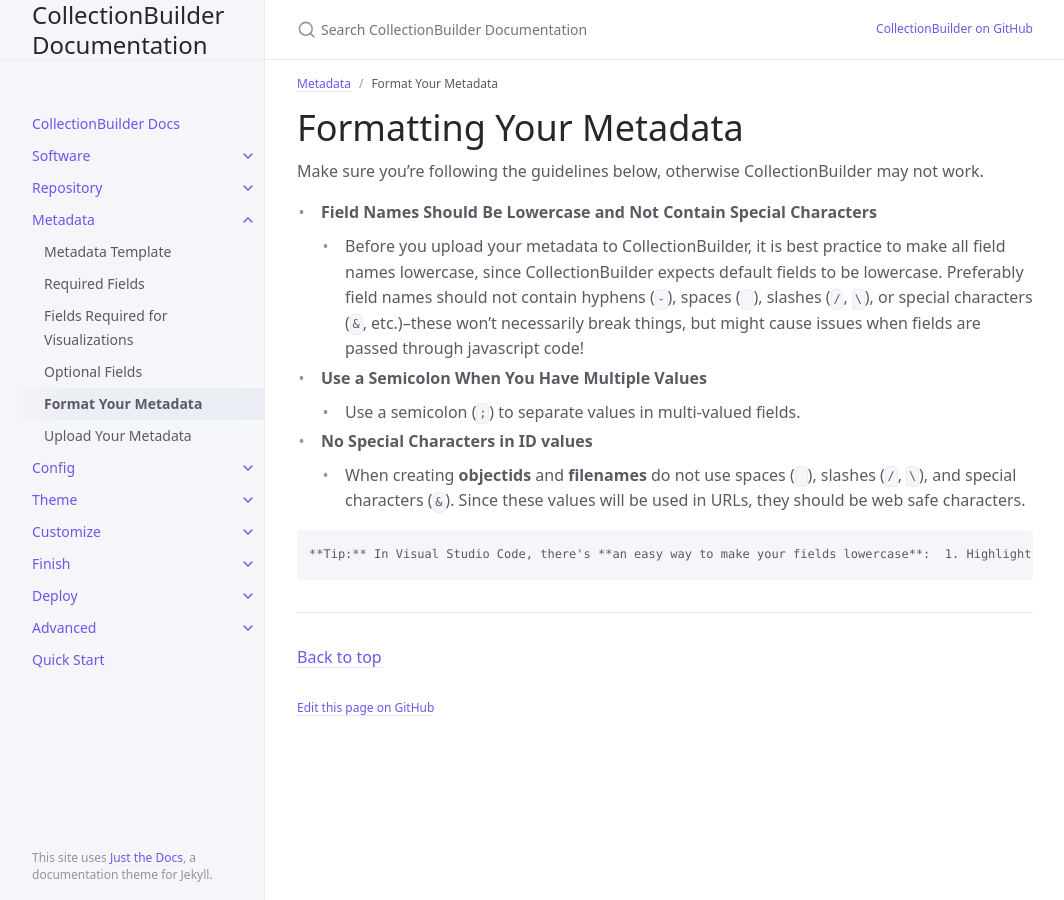
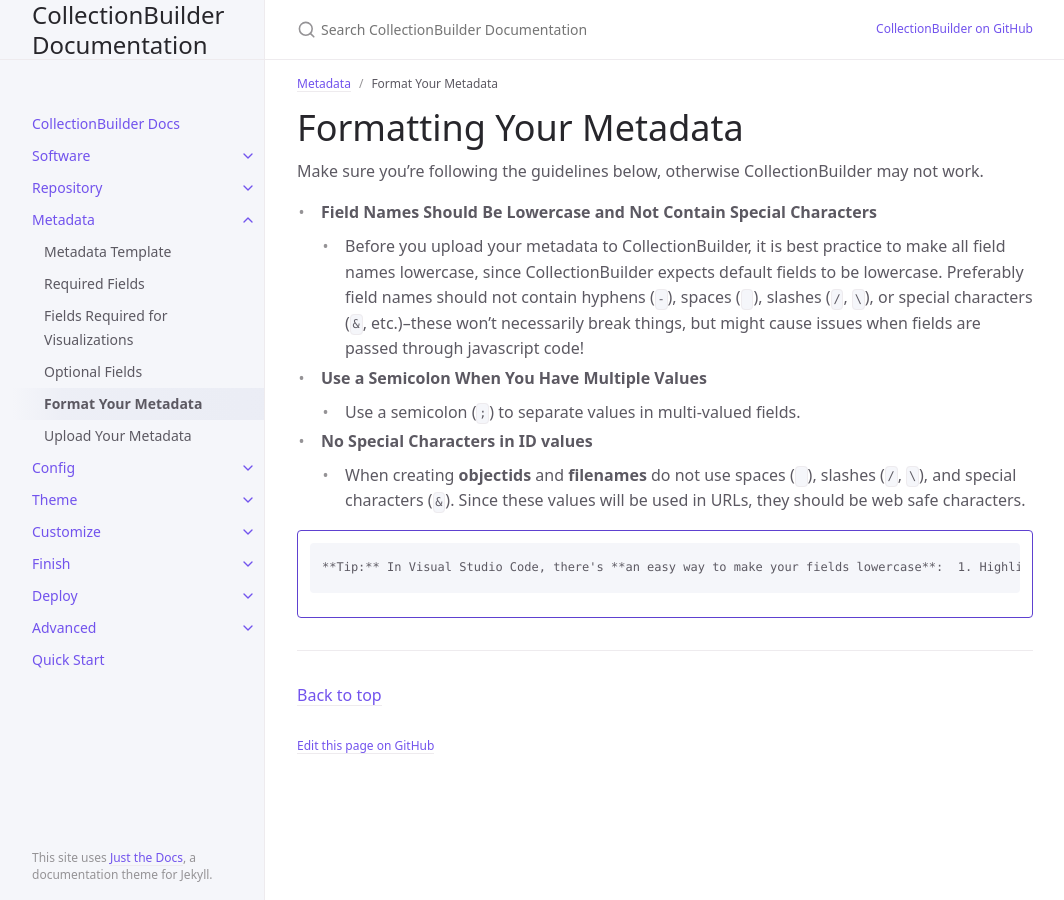
Before and after one commit to CollectionBuilder/cb-docs, a Jekyll site: the page built from docs/03_metadata/formatting.md, in a window 1280 px wide. Shown: the whole page, without its empty margins (107-1171 px from the left). Built offline with Jekyll 4.4.1, drawn with Linux system fonts in a browser that asks for light colours.

Commit message:
add alert class a simple border and padding class, like light version of BS .card

```diff
--- a/_sass/custom/custom.scss
+++ b/_sass/custom/custom.scss
@@ -1 +1,32 @@
 // add custom sass here to override any styles
+
+
+/*
+    Alert border color utilities
+    - cross between bootstrap .alert/.card and JtDs .code-example
+    - color options similar to JtDs btn- classes
+*/
+.alert {
+    padding: $sp-3;
+    margin-bottom: $sp-3;
+    border: 1px solid $border-color;
+    border-radius: $border-radius;
+}
+.alert-primary {
+    border-color: $btn-primary-color;
+}
+.alert-purple {
+    border-color: $purple-100;
+}
+.alert-blue {
+    border-color: $blue-000;
+}
+.alert-green {
+    border-color: $green-100;
+}
+.alert-yellow {
+    border-color: $yellow-100;
+}
+.alert-red {
+    border-color: $red-300;
+}
```
